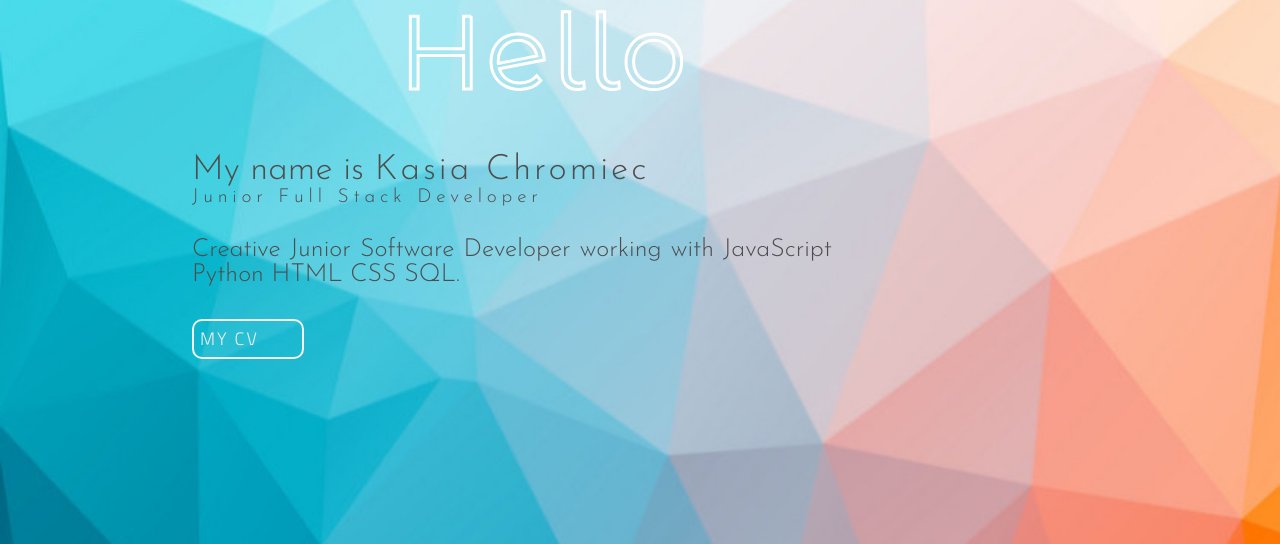
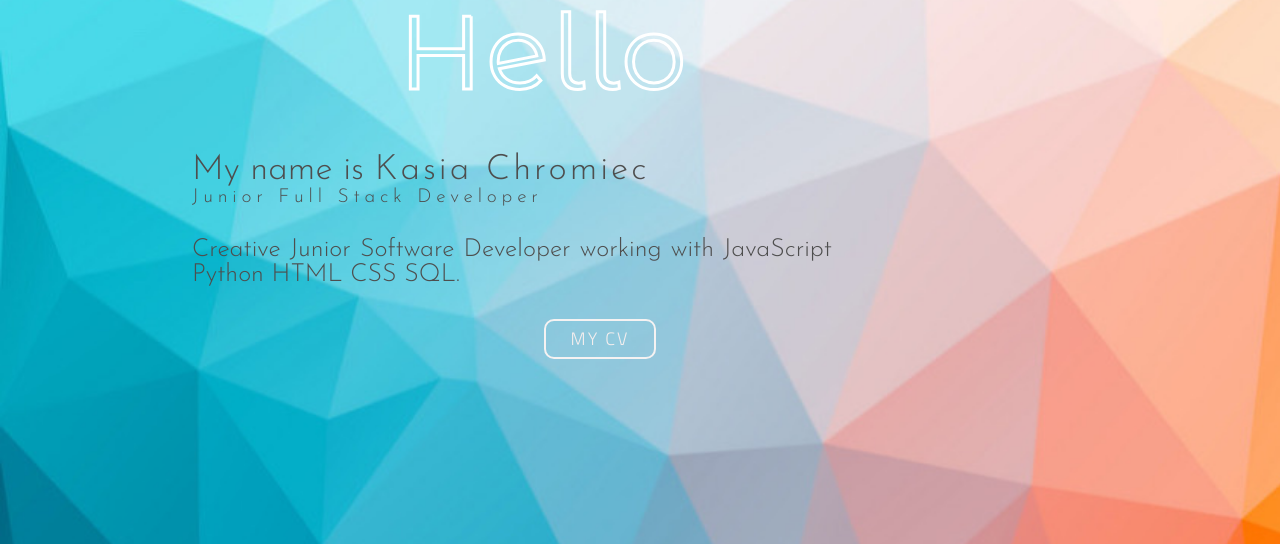
Before and after one commit to kasiasaif/portfolio_python, a Flask app: page / in a window 1280 px wide. Shown: the part 278-822 px from the top of the page. Run offline with Flask 2, Linux system fonts and the light colour scheme; some web fonts are replaced.

Commit message:
css changes

```diff
--- a/static/main.css
+++ b/static/main.css
@@ -159,13 +159,17 @@ span{
   color: rgb(244, 238, 238);
   border: 2px solid rgb(245, 242, 242);
   letter-spacing: 2px;
-  /* text-align: center; */
+
   position: relative;
   transition: all .35s;
   border-radius: 10px;
   margin-bottom:20rem;
   margin-top: 2rem;
+  justify-content: center;
   align-items: center;
+  flex-direction: row;
+  margin-left: 55%;
+
 }
 .space{
   margin-bottom:20rem;
--- a/templates/index.html
+++ b/templates/index.html
@@ -20,12 +20,6 @@ Home
 <div class="junior ">Junior Full Stack Developer</div>
 
 <div class="about">Creative Junior Software Developer working with JavaScript Python HTML CSS SQL.
-  <!-- I am highly motivated, responsible and committed newcomer to
-    programming. I've spent the last seven months learning programming
-    languages like Java, JavaScript and Python. I am a great team worker with
-    excellent communication skills. I am distinguished by creativity
-    and the ability to quickly solve problems. I approach my work with
-    enthusiasm and passion.dssdkhskdhdsdj,ncsjknc.  -->
     <button class="cv" onclick="window.open('../static/images/CV.jpg', '_blank');">MY CV</button></div>
 
 </div>
```
Also changed, not shown: static/main.js (deleted, +0 -23 lines).
